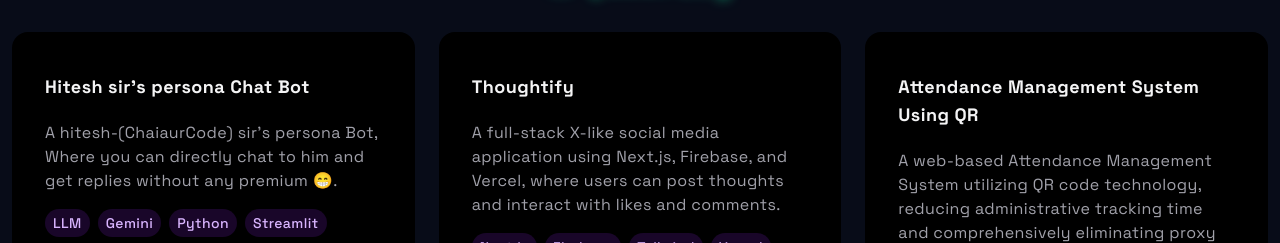
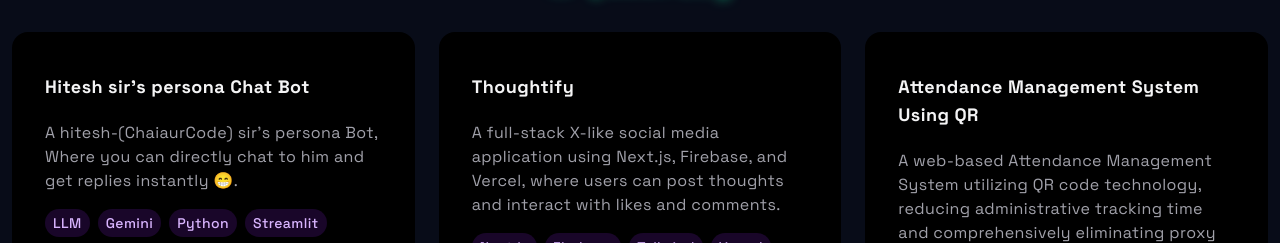
Before and after one commit to DexAsHisH/ashishdabral, a React (Vite) app: page / in a window 1280 px wide. Shown: the part 2474-2717 px from the top of the page. Built offline with nearby package versions, Linux system fonts and the light colour scheme.

Commit message:
updated-quest

```diff
--- a/src/components/Quests.tsx
+++ b/src/components/Quests.tsx
@@ -15,7 +15,7 @@
     title: "Hitesh sir's persona Chat Bot",
     href: "https://hitesh-sir-s-bot.streamlit.app/",
     description:
-      "A hitesh-(ChaiaurCode) sir's persona Bot, Where you can directly chat to him and get replies without any premium 😁.",
+      "A hitesh-(ChaiaurCode) sir's persona Bot, Where you can directly chat to him and get replies instantly 😁.",
     xp: 1200,
     level: "Epic",
     techStack: ["LLM", "Gemini", "Python", "Streamlit","Prompting"],
```
